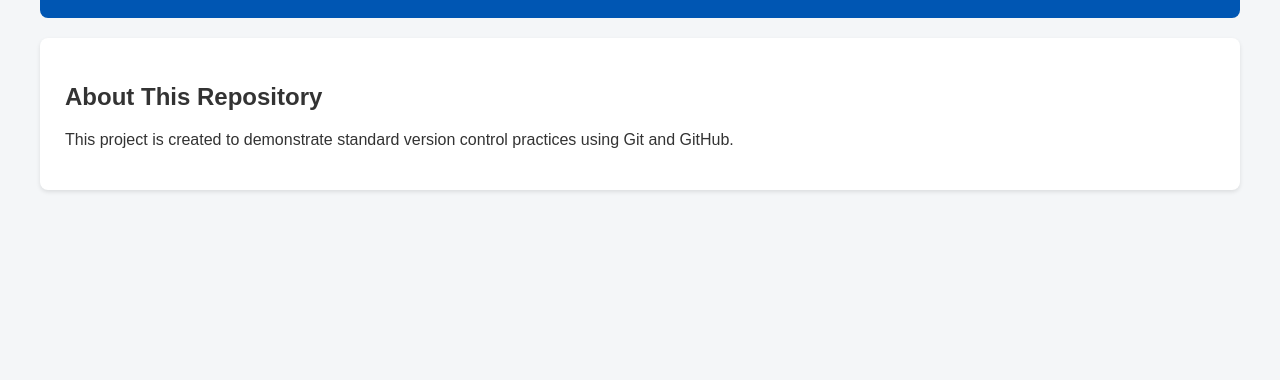
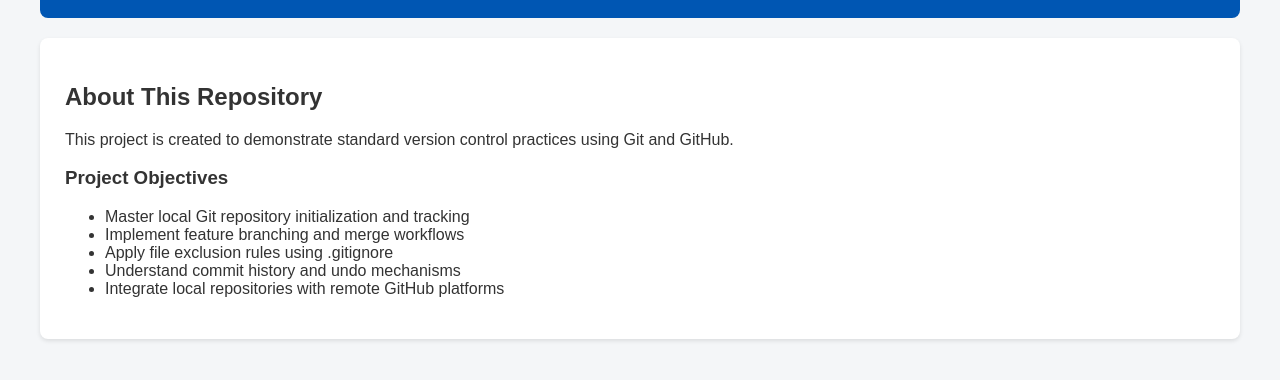
Before and after one commit to angelkumar427/bits-git-assignment, a plain HTML site: page about.html in a window 1280 px wide. Shown: the part 160-540 px from the top of the page. Drawn offline with Linux system fonts and the light colour scheme.

Commit message:
Update about.html: Add project objectives and details

```diff
--- a/about.html
+++ b/about.html
@@ -23,6 +23,16 @@
     <main>
         <h2>About This Repository</h2>
         <p>This project is created to demonstrate standard version control practices using Git and GitHub.</p>
+        <section>
+            <h3>Project Objectives</h3>
+            <ul>
+                <li>Master local Git repository initialization and tracking</li>
+                <li>Implement feature branching and merge workflows</li>
+                <li>Apply file exclusion rules using .gitignore</li>
+                <li>Understand commit history and undo mechanisms</li>
+                <li>Integrate local repositories with remote GitHub platforms</li>
+            </ul>
+        </section>
     </main>
 </body>
 </html>
```
